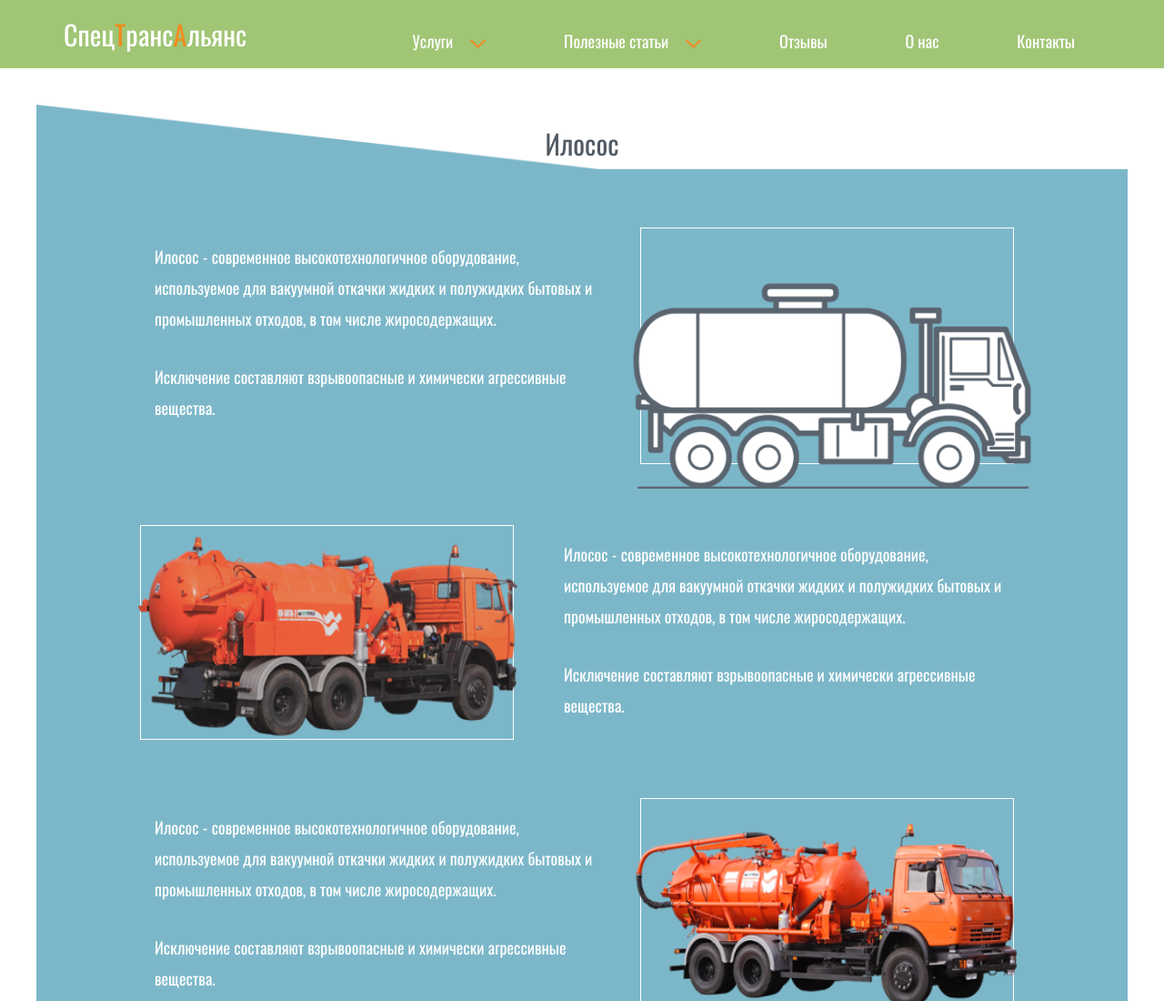
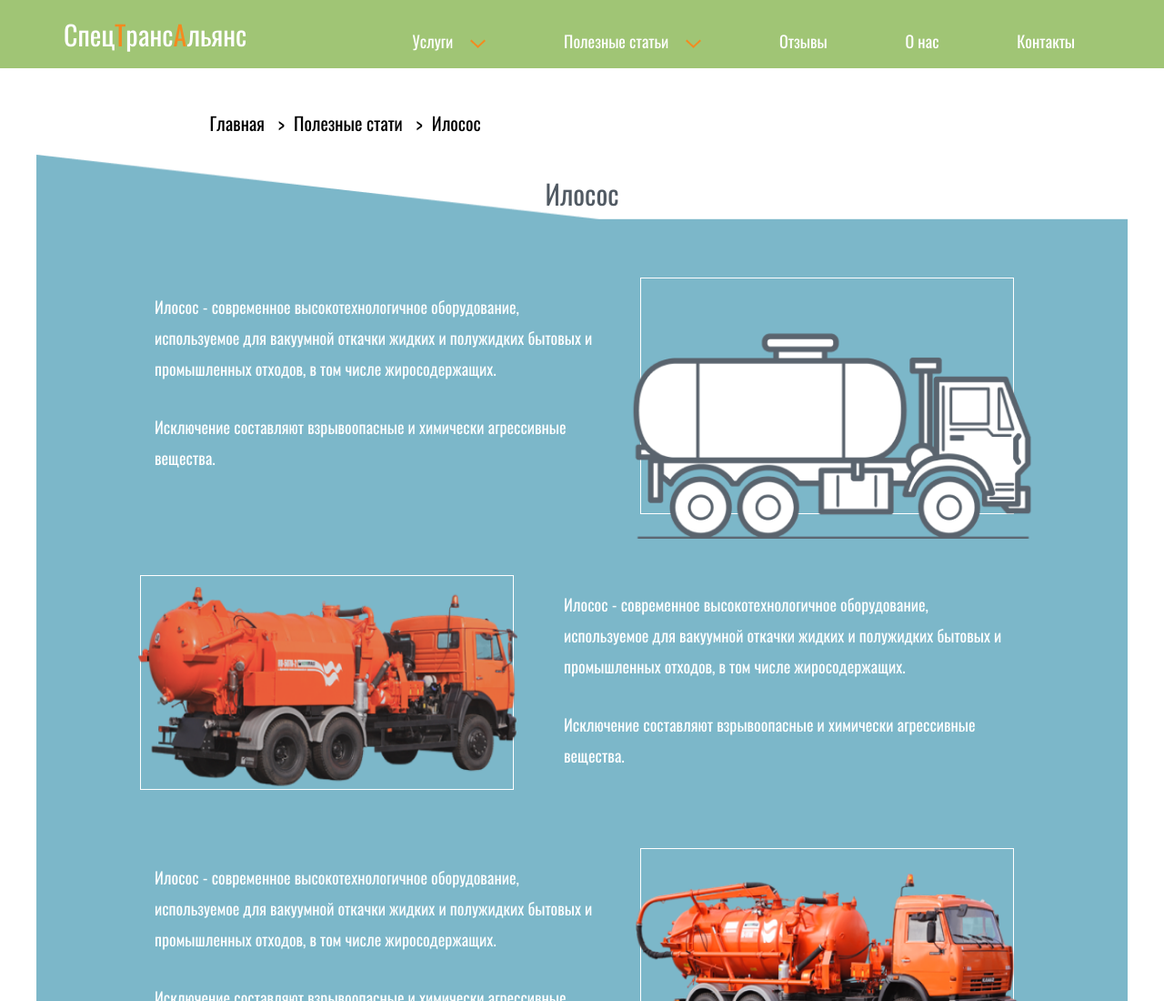
Before and after one commit to SergMitMin/multi-septic, a plain HTML site: page ilosos.html in a window 1280 px wide. Shown: the top 1100 px of the page at 91% size. Drawn offline with nearby package versions, Linux system fonts and the light colour scheme.

Commit message:
Add files via upload

```diff
--- a/css/style.scss
+++ b/css/style.scss
@@ -44,6 +44,7 @@ $light-orange: #EEC062;
     display: flex;
     flex-direction: column;
 }
+
 *{
     padding: 0;
     margin: 0;
@@ -131,6 +132,23 @@ html {
         line-height: normal;
         text-align: center;
         color: #515A63;
+    }
+}
+.bread{
+    display: flex;
+    padding-top: 12rem;
+    padding-left: 18%;
+    margin-bottom: 2rem;
+    a{
+        text-decoration: none;
+        color: #000;
+        font-size: 2rem;
+        span{
+            margin: 0 1rem;
+        }
+        &:hover{
+            color: $main-orange;
+        }
     }
 }
 .btn{
@@ -1422,7 +1440,7 @@ html {
     align-items: center;
 
     .container{
-        margin-top: 10rem;
+        margin-top: 0rem;
         padding: 2rem 10rem;
         width: 100%;
         max-width: 120rem;
```
Also changed, not shown: css/style.css, 1 other file.
